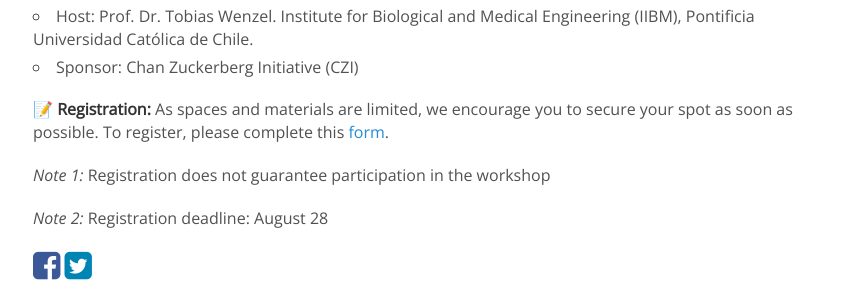
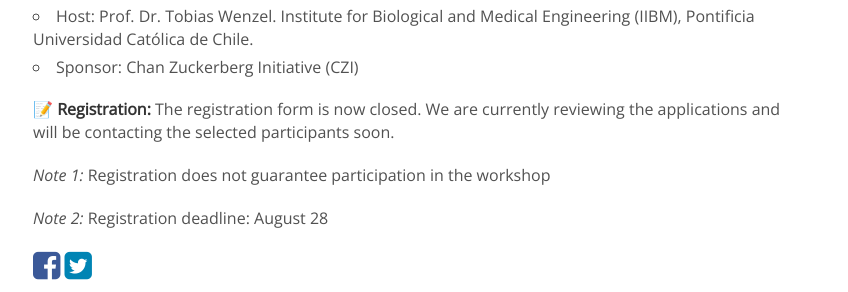
Before and after one commit to LIBREhub/LIBREhub.github.io, a Jekyll site: the page built from _posts/2025-08-05-micro-bioimaging.md, in a window 1280 px wide and 1233 px high. Shown: the part 693-985 px from the top of the window, without its empty margins (222-1070 px from the left). Built offline with Jekyll 4.4.1, drawn with Linux system fonts in a browser that asks for light colours; nearby versions of some CDN libraries.

Commit message:
Update workshop post

```diff
--- a/_posts/2025-08-05-micro-bioimaging.md
+++ b/_posts/2025-08-05-micro-bioimaging.md
@@ -26,7 +26,9 @@ docu:
 - Sponsor: Chan Zuckerberg Initiative (CZI)
 
 📝 **Registration:**
-As spaces and materials are limited, we encourage you to secure your spot as soon as possible. To register, please complete this [form](https://docs.google.com/forms/d/e/1FAIpQLScvdtn9Vbfd0bY46JZhkVSZ4dmkT_Fw6nwgb4Ri5QCkmpfflQ/viewform).
+The registration form is now closed. We are currently reviewing the applications and will be contacting the selected participants soon.
+
+<!--As spaces and materials are limited, we encourage you to secure your spot as soon as possible. To register, please complete this [form](https://docs.google.com/forms/d/e/1FAIpQLScvdtn9Vbfd0bY46JZhkVSZ4dmkT_Fw6nwgb4Ri5QCkmpfflQ/viewform).-->
 
 _Note 1:_ Registration does not guarantee participation in the workshop
 
```
